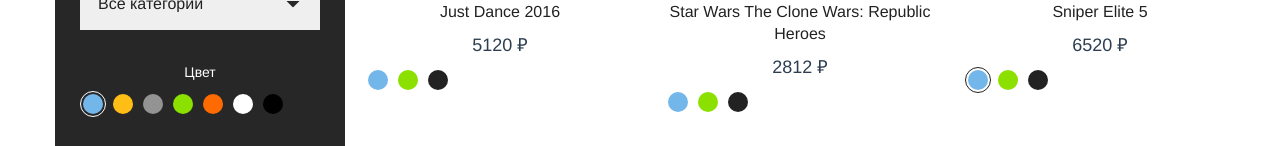
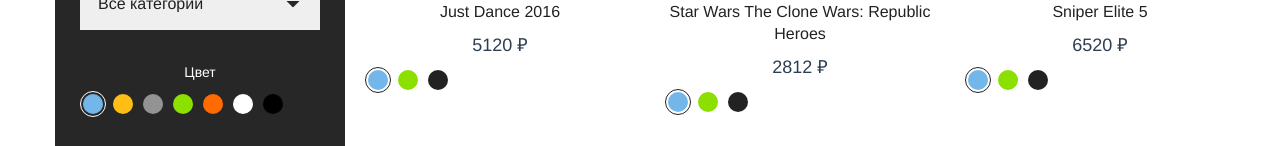
Before and after one commit to K0t0pulta/shop, a Vue app: page / in a window 1280 px wide. Shown: the part 654-800 px from the top of the page. Built offline with nearby package versions, Linux system fonts and the light colour scheme.

Commit message:
ColorPicker FIXED!

```diff
--- a/src/components/ColorPicker.vue
+++ b/src/components/ColorPicker.vue
@@ -5,7 +5,8 @@
       :key="color"
       >
         <label class="colors__label" :for="color + product.id">
-          <input class="colors__radio sr-only" type="radio" :value="color" :id="color + product.id" v-model="picked" name="color">
+          <input class="colors__radio sr-only" type="radio" :value="color" :id="color + product.id" v-model="picked"
+          :name="'color' + product.id">
           <span class="colors__value" :style="{'background-color': color}">
           </span>
         </label>
```
